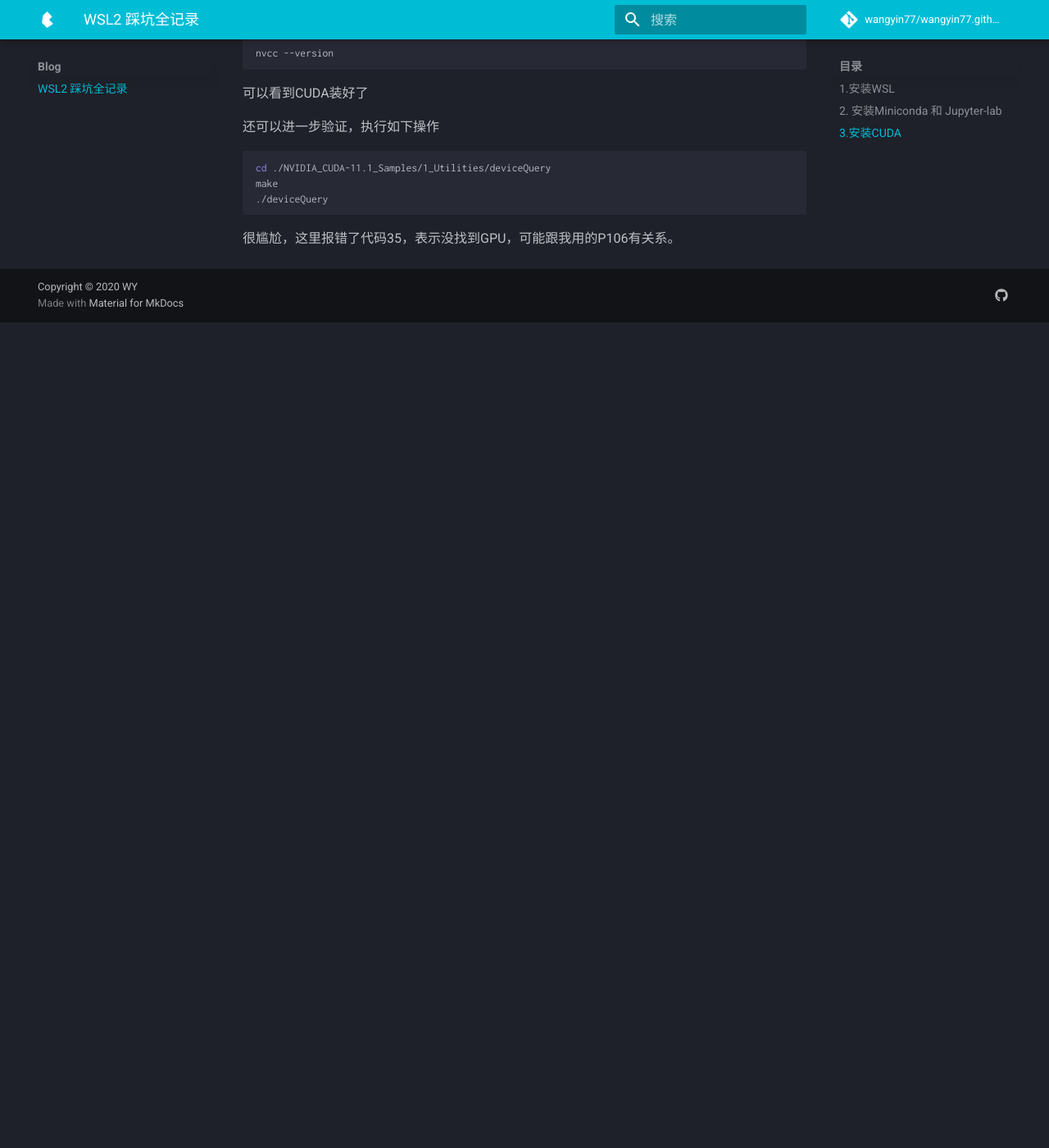
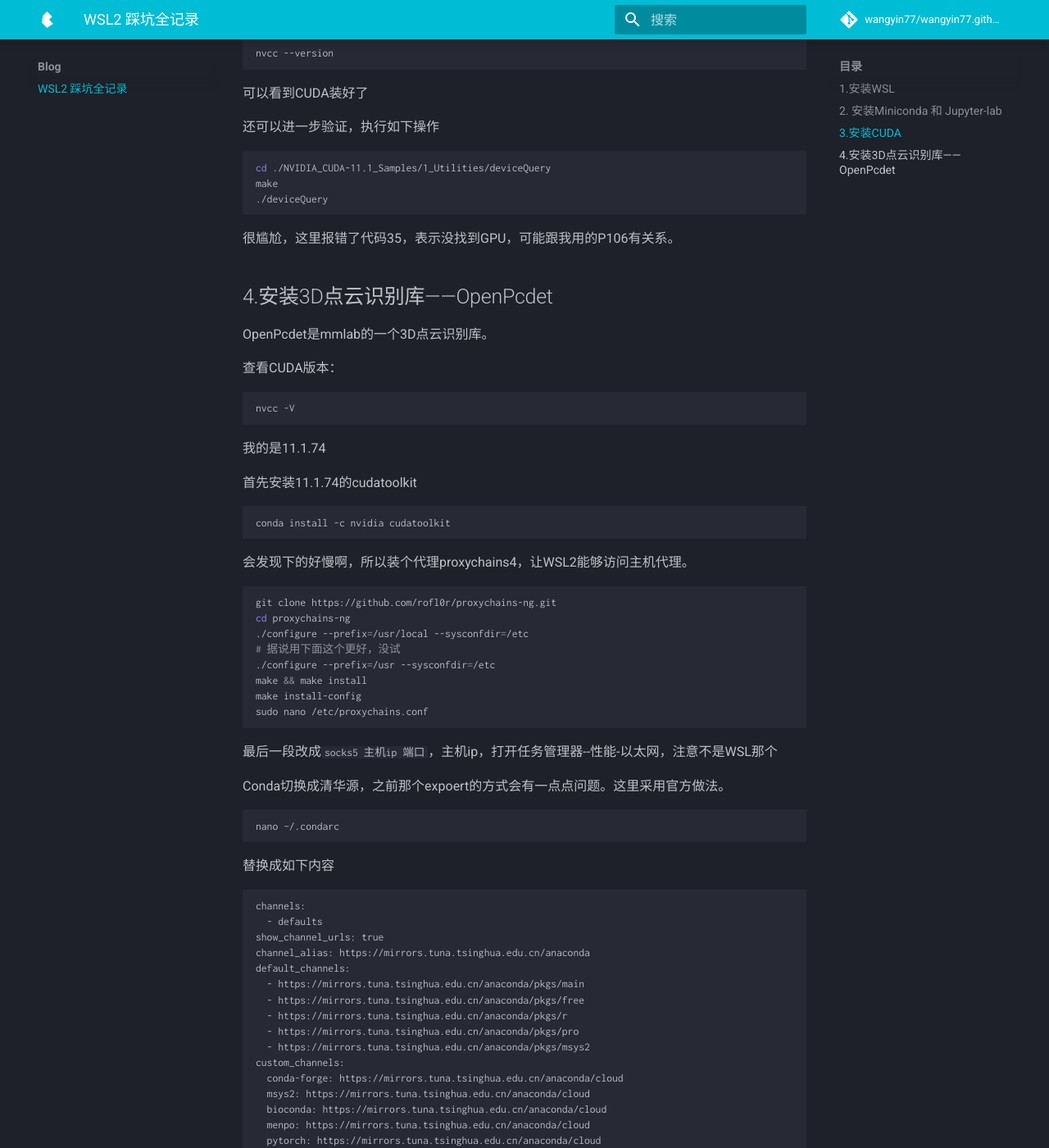
Before and after one commit to wangyin77/wangyin77.github.io, an MkDocs documentation site: the page built from docs/blog/WSL2.md, in a window 1280 px wide and 1400 px high, scrolled down 5789 px. Shown: the whole window at 82% size. Built offline with MkDocs 1.6.1 and Material for MkDocs 9.7.7, drawn with Linux system fonts in a browser that asks for light colours; comment, search, counter and statistics services are not loaded; before the commit the page ends 6182 px from its top, so only the background shows below that; some of the changed text lies outside the part shown.

Commit message:
add #221 contest

````diff
--- a/docs/blog/WSL2.md
+++ b/docs/blog/WSL2.md
@@ -319,3 +319,92 @@
 ```
 
 很尴尬，这里报错了代码35，表示没找到GPU，可能跟我用的P106有关系。
+
+## 4.安装3D点云识别库——OpenPcdet
+
+OpenPcdet是mmlab的一个3D点云识别库。
+
+查看CUDA版本：
+
+```bash
+nvcc -V
+```
+
+我的是11.1.74
+
+首先安装11.1.74的cudatoolkit
+
+```
+conda install -c nvidia cudatoolkit
+```
+
+会发现下的好慢啊，所以装个代理proxychains4，让WSL2能够访问主机代理。
+
+```bash
+git clone https://github.com/rofl0r/proxychains-ng.git
+cd proxychains-ng
+./configure --prefix=/usr/local --sysconfdir=/etc
+# 据说用下面这个更好，没试
+./configure --prefix=/usr --sysconfdir=/etc
+make && make install
+make install-config
+sudo nano /etc/proxychains.conf
+```
+
+最后一段改成`socks5  主机ip 端口`，主机ip，打开任务管理器--性能-以太网，注意不是WSL那个
+
+Conda切换成清华源，之前那个expoert的方式会有一点点问题。这里采用官方做法。
+
+```bash
+nano ~/.condarc
+```
+
+替换成如下内容
+
+```
+channels:
+  - defaults
+show_channel_urls: true
+channel_alias: https://mirrors.tuna.tsinghua.edu.cn/anaconda
+default_channels:
+  - https://mirrors.tuna.tsinghua.edu.cn/anaconda/pkgs/main
+  - https://mirrors.tuna.tsinghua.edu.cn/anaconda/pkgs/free
+  - https://mirrors.tuna.tsinghua.edu.cn/anaconda/pkgs/r
+  - https://mirrors.tuna.tsinghua.edu.cn/anaconda/pkgs/pro
+  - https://mirrors.tuna.tsinghua.edu.cn/anaconda/pkgs/msys2
+custom_channels:
+  conda-forge: https://mirrors.tuna.tsinghua.edu.cn/anaconda/cloud
+  msys2: https://mirrors.tuna.tsinghua.edu.cn/anaconda/cloud
+  bioconda: https://mirrors.tuna.tsinghua.edu.cn/anaconda/cloud
+  menpo: https://mirrors.tuna.tsinghua.edu.cn/anaconda/cloud
+  pytorch: https://mirrors.tuna.tsinghua.edu.cn/anaconda/cloud
+  simpleitk: https://mirrors.tuna.tsinghua.edu.cn/anaconda/cloud
+```
+
+运行 `conda clean -i` 清除索引缓存
+
+利用conda构建一个pcdet环境：
+
+注意，我们之前安装的cuda版本比较新，然后11.1 的cudatoolkit版本还没有（可能是清华源没有），这里先用10.1的凑活一下
+
+```bash
+conda create -n pcdet python=3.7.7 pytorch==1.3.1 torchvision cudatoolkit==10.1.243 cmake mayavi -c pytorch --yes
+```
+
+创建好之后我们可以通过以下命令进出pcdet环境，命令行前会从（base）变成（pcdet）
+
+```bash
+source activate pcdet
+conda deactive
+```
+
+如果cuda装的没问题，在pcdet环境下，执行如下python代码：
+
+```python
+python
+import torch
+print(torch.__version__)
+print(torch.cuda.is_available())
+```
+
+会显示`1.3.1`的pytorch版本号，`True`表示能正确调用cuda
--- a/mkdocs.yml
+++ b/mkdocs.yml
@@ -20,26 +20,33 @@
     - 第二讲 数据结构: basic/data structure.md
     - 第三讲 搜索与图论: basic/search.md
   - Leetcode:
-    - Leetcode_1. 两数之和: lc/Leetcode_1.md
-    - Leetcode_2. 两数相加: lc/Leetcode_2.md
-    - Leetcode_3. 无重复字符的最长子串: lc/Leetcode_3.md
-    - Leetcode_4. 寻找两个正序数组的中位数: lc/Leetcode_4.md
-    - Leetcode_5. 最长回文子串: lc/Leetcode_5.md
-    - Leetcode_6. Z 字形变换: lc/Leetcode_6.md
-    - Leetcode_7. 整数反转: lc/Leetcode_7.md
-    - Leetcode_8. 字符串转换整数 (atoi): lc/Leetcode_8.md
-    - Leetcode_9. 回文数: lc/Leetcode_9.md
-    - Leetcode_10. 正则表达式匹配: lc/Leetcode_10.md
-    - Leetcode_31. 下一个排列: lc/Leetcode_31.md
-    - Leetcode_32. 最长有效括号: lc/Leetcode_32.md
-    - Leetcode_33. 搜索旋转排序数组: lc/Leetcode_33.md
-    - Leetcode_34. 在排序数组中查找元素的第一个和最后一个位置: lc/Leetcode_34.md
-    - Leetcode_35. 搜索插入位置: lc/Leetcode_35.md
-    - Leetcode_36. 有效的数独: lc/Leetcode_36.md
-    - Leetcode_37. 解数独: lc/Leetcode_37.md
-    - Leetcode_38. 外观数列: lc/Leetcode_38.md
-    - Leetcode_39. 组合总和: lc/Leetcode_39.md
-    - Leetcode_40. 组合总和 II: lc/Leetcode_40.md
+    - 顺序:
+      - Leetcode_1. 两数之和: lc/Leetcode_1.md
+      - Leetcode_2. 两数相加: lc/Leetcode_2.md
+      - Leetcode_3. 无重复字符的最长子串: lc/Leetcode_3.md
+      - Leetcode_4. 寻找两个正序数组的中位数: lc/Leetcode_4.md
+      - Leetcode_5. 最长回文子串: lc/Leetcode_5.md
+      - Leetcode_6. Z 字形变换: lc/Leetcode_6.md
+      - Leetcode_7. 整数反转: lc/Leetcode_7.md
+      - Leetcode_8. 字符串转换整数 (atoi): lc/Leetcode_8.md
+      - Leetcode_9. 回文数: lc/Leetcode_9.md
+      - Leetcode_10. 正则表达式匹配: lc/Leetcode_10.md
+      - Leetcode_31. 下一个排列: lc/Leetcode_31.md
+      - Leetcode_32. 最长有效括号: lc/Leetcode_32.md
+      - Leetcode_33. 搜索旋转排序数组: lc/Leetcode_33.md
+      - Leetcode_34. 在排序数组中查找元素的第一个和最后一个位置: lc/Leetcode_34.md
+      - Leetcode_35. 搜索插入位置: lc/Leetcode_35.md
+      - Leetcode_36. 有效的数独: lc/Leetcode_36.md
+      - Leetcode_37. 解数独: lc/Leetcode_37.md
+      - Leetcode_38. 外观数列: lc/Leetcode_38.md
+      - Leetcode_39. 组合总和: lc/Leetcode_39.md
+      - Leetcode_40. 组合总和 II: lc/Leetcode_40.md
+    - 周赛:
+      - 221周:
+        - Leetcode_5637. 判断字符串的两半是否相似: lc/Leetcode_5637.md
+        - Leetcode_5638. 吃苹果的最大数目: lc/Leetcode_5638.md
+        - Leetcode_5210. 球会落何处: lc/Leetcode_5210.md
+        - Leetcode_5640. 与数组中元素的最大异或值: lc/Leetcode_5640.md
   - Blog:
     - WSL2 踩坑全记录: blog/WSL2.md
 # Theme
````
Also changed, not shown: docs/lc/Leetcode_5210.md (added, +83 -0 lines), docs/lc/Leetcode_5637.md (added, +79 -0 lines), docs/lc/Leetcode_5638.md (added, +81 -0 lines), docs/lc/Leetcode_5640.md (added, +138 -0 lines).
